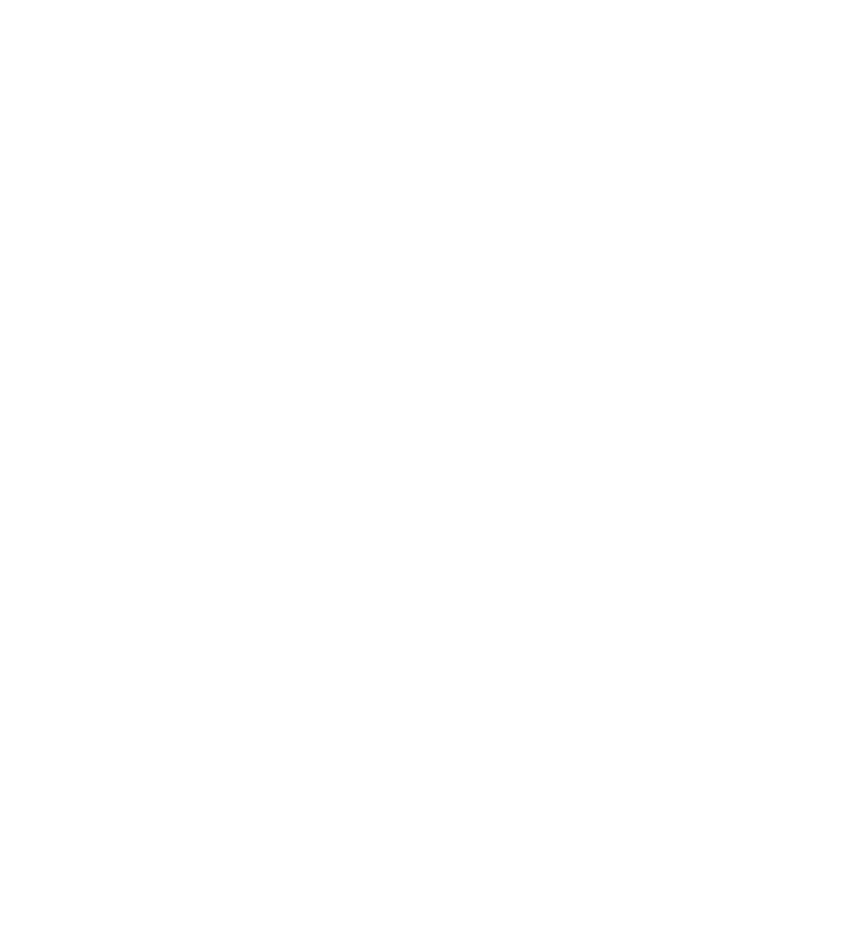
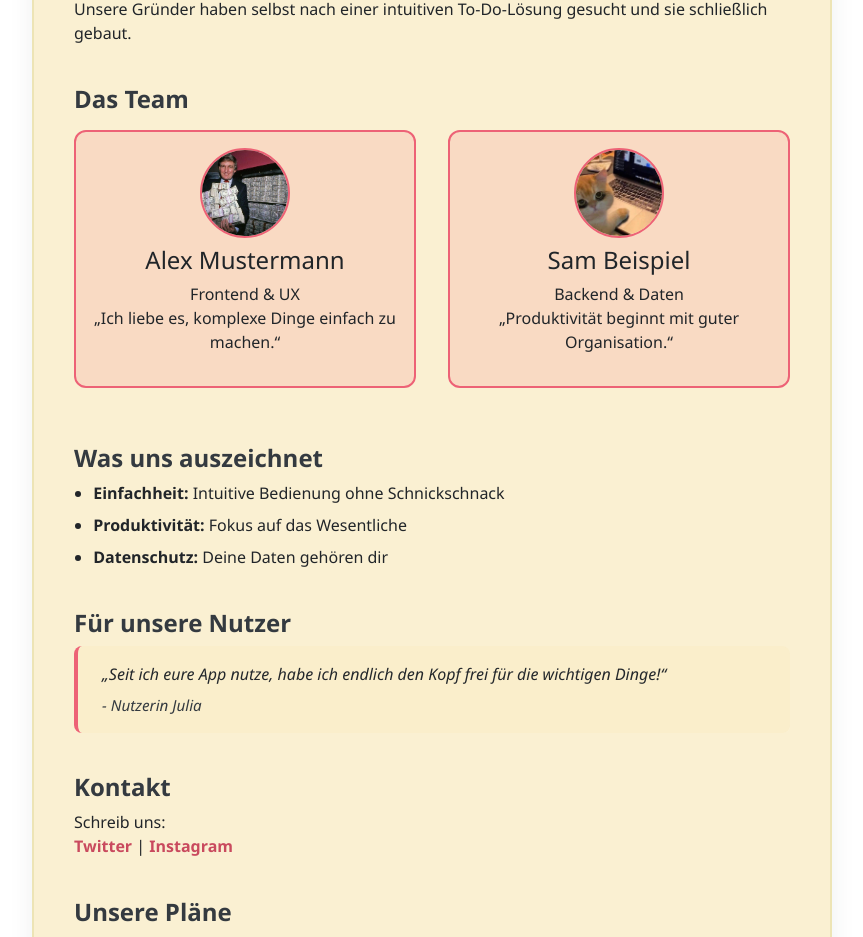
Before and after one commit to Dupl0s/ToDo-Website, an Angular app in the folder Frontend/: page /aboutus in a window 1280 px wide. Before the commit this address led to /. Shown: the part 371-1308 px from the top of the page, without its empty margins (208-1071 px from the left). Before the commit the page ends 800 px from the top, so only its background shows below. Built offline with nearby package versions, Linux system fonts and the light colour scheme.

Commit message:
added about us

```diff
--- a/Frontend/src/app/app.component.html
+++ b/Frontend/src/app/app.component.html
@@ -6,7 +6,7 @@
     </div>
     <div class="nav-links">
       <a routerLink="/todos" routerLinkActive="active">To-Do</a>
-      <a routerLink="/about" routerLinkActive="active" href="/aboutus">About Us</a>
+      <a routerLink="/aboutus" routerLinkActive="active" href="/aboutus">About Us</a>
       <a routerLink="/login" routerLinkActive="active" href="/login">
         <i class="fas fa-sign-in-alt"></i> Login
       </a>
--- a/Frontend/src/app/app.routes.ts
+++ b/Frontend/src/app/app.routes.ts
@@ -2,6 +2,7 @@
 import { TodosComponent } from './todos/todos.component';
 import { DustbinComponent } from './dustbin/dustbin.component';
 import { HomeComponent } from './home/home.component';
+import { AboutusComponent } from './components/aboutus/aboutus.component';
 
 
 export const routes: Routes = [/*{
@@ -12,5 +13,6 @@
 }*/
 {path: "todos", component: TodosComponent},
 { path: "dustbin", component: DustbinComponent },
-{ path: '', component: HomeComponent }
+{ path: '', component: HomeComponent },
+{path: 'aboutus', component: AboutusComponent},
 ];
--- /dev/null
+++ b/Frontend/src/app/components/aboutus/aboutus.component.css
@@ -0,0 +1,86 @@
+.aboutus-container {
+  max-width: 800px;
+  margin: 2rem auto;
+  background: rgba(250, 238, 203, 0.85);
+  border-radius: 18px;
+  box-shadow: 0 4px 24px rgba(52,58,64,0.08);
+  padding: 2rem 2.5rem;
+  font-family: 'Segoe UI', Tahoma, Geneva, Verdana, sans-serif;
+  border: 2px solid #ede4b5;
+  backdrop-filter: blur(2px);
+}
+
+.aboutus-section {
+  margin-bottom: 2.5rem;
+}
+
+.aboutus-section h2 {
+  color: #343a40;
+  margin-bottom: 0.5rem;
+  font-size: 1.5rem;
+  font-weight: bold;
+}
+
+.team-list {
+  display: flex;
+  gap: 2rem;
+  margin-top: 1rem;
+  flex-wrap: wrap;
+}
+
+.team-member {
+  text-align: center;
+  flex: 1;
+  min-width: 180px;
+  background: rgba(237, 98, 118, 0.15);
+  border-radius: 12px;
+  padding: 1rem 0.5rem;
+  border: 2px solid #ed6276;
+  margin-bottom: 1rem;
+}
+
+.team-member img {
+  width: 90px;
+  height: 90px;
+  border-radius: 50%;
+  object-fit: cover;
+  margin-bottom: 0.5rem;
+  border: 2px solid #ed6276;
+  background: #fff;
+}
+
+.aboutus-section ul {
+  padding-left: 1.2rem;
+}
+
+.aboutus-section li {
+  margin-bottom: 0.5rem;
+}
+
+blockquote {
+  background: #faeecb;
+  border-left: 4px solid #ed6276;
+  padding: 1rem 1.5rem;
+  border-radius: 8px;
+  font-style: italic;
+  color: #23272b;
+}
+
+blockquote span {
+  display: block;
+  margin-top: 0.5rem;
+  font-size: 0.95em;
+  color: #343a40;
+}
+
+.aboutus-section a {
+  color: #c94a5e;
+  text-decoration: none;
+  font-weight: bold;
+  transition: color 0.2s;
+}
+
+.aboutus-section a:hover {
+  text-decoration: underline;
+  color: #c94a5e;
+}
--- /dev/null
+++ b/Frontend/src/app/components/aboutus/aboutus.component.html
@@ -0,0 +1,66 @@
+<div class="aboutus-container">
+  <section class="aboutus-section mission">
+    <h2>Unsere Mission & Vision</h2>
+    <p>
+      Wir möchten das Aufgabenmanagement für alle einfach, übersichtlich und motivierend machen.<br>
+      Unsere Vision: Mehr Zeit für das Wesentliche im Leben!
+    </p>
+  </section>
+
+  <section class="aboutus-section history">
+    <h2>Unsere Geschichte</h2>
+    <p>
+      Gegründet aus dem Wunsch, das eigene Chaos zu besiegen – und dabei anderen zu helfen.<br>
+      Unsere Gründer haben selbst nach einer intuitiven To-Do-Lösung gesucht und sie schließlich gebaut.
+    </p>
+  </section>
+
+  <section class="aboutus-section team">
+    <h2>Das Team</h2>
+    <div class="team-list">
+      <div class="team-member">
+        <img src="assets/meme3.jpg" alt="Teammitglied 1">
+        <h4>Alex Mustermann</h4>
+        <p>Frontend & UX<br>„Ich liebe es, komplexe Dinge einfach zu machen.“</p>
+      </div>
+      <div class="team-member">
+        <img src="assets/meme1.jpg" alt="Teammitglied 2">
+        <h4>Sam Beispiel</h4>
+        <p>Backend & Daten<br>„Produktivität beginnt mit guter Organisation.“</p>
+      </div>
+    </div>
+  </section>
+
+  <section class="aboutus-section values">
+    <h2>Was uns auszeichnet</h2>
+    <ul>
+      <li><b>Einfachheit:</b> Intuitive Bedienung ohne Schnickschnack</li>
+      <li><b>Produktivität:</b> Fokus auf das Wesentliche</li>
+      <li><b>Datenschutz:</b> Deine Daten gehören dir</li>
+    </ul>
+  </section>
+
+  <section class="aboutus-section user">
+    <h2>Für unsere Nutzer</h2>
+    <blockquote>
+      „Seit ich eure App nutze, habe ich endlich den Kopf frei für die wichtigen Dinge!“<br>
+      <span>- Nutzerin Julia</span>
+    </blockquote>
+  </section>
+
+  <section class="aboutus-section contact">
+    <h2>Kontakt</h2>
+    <p>
+      Schreib uns:<br>
+      <a href="https://twitter.com/" target="_blank">Twitter</a> |
+      <a href="https://instagram.com/" target="_blank">Instagram</a>
+    </p>
+  </section>
+
+  <section class="aboutus-section future">
+    <h2>Unsere Pläne</h2>
+    <p>
+      Bald: Mobile App, Kalender-Integration und noch mehr smarte Features!
+    </p>
+  </section>
+</div>
--- /dev/null
+++ b/Frontend/src/app/components/aboutus/aboutus.component.ts
@@ -0,0 +1,15 @@
+import { Component } from '@angular/core';
+
+@Component({
+  selector: 'app-aboutus',
+  imports: [],
+  templateUrl: './aboutus.component.html',
+  styleUrl: './aboutus.component.css'
+})
+export class AboutusComponent {
+  accordionOpen = [false, false]; // Ein Wert pro Accordion-Item
+
+  toggleAccordion(index: number) {
+    this.accordionOpen[index] = !this.accordionOpen[index];
+  }
+}
```
Also changed, not shown: 1 other file (tests, documents, lock files or other folders).
